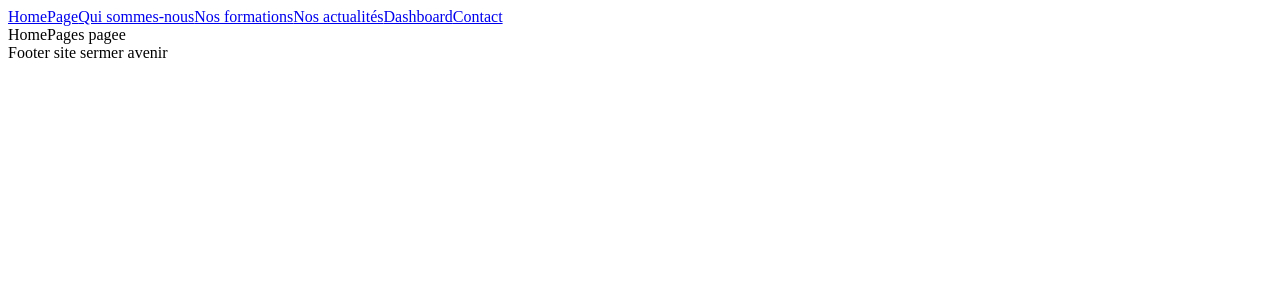
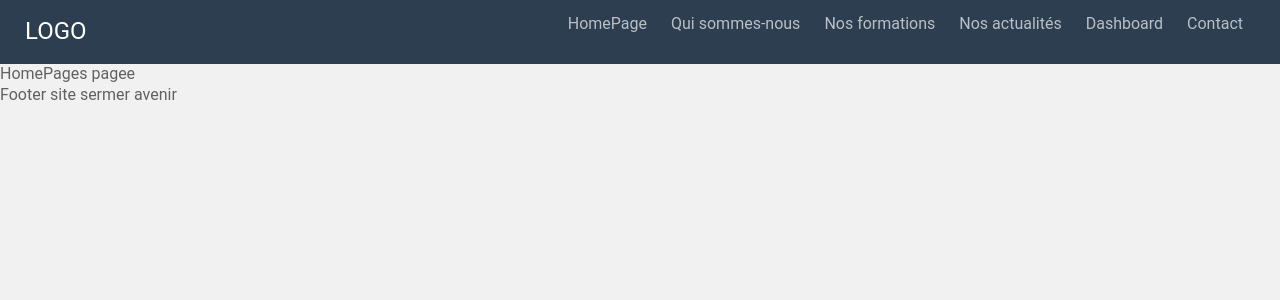
Before and after one commit to sermer12/sermer_avenir, a React (Vite) app in the folder frontend/: page / in a window 1280 px wide. Shown: the top 300 px of the page. Built offline with nearby package versions, Linux system fonts and the light colour scheme.

Commit message:
implementation de la structure de la navigation

```diff
--- a/frontend/src/components/Routes.jsx
+++ b/frontend/src/components/Routes.jsx
@@ -1,10 +1,14 @@
 import React from "react";
 import { NavLink, Outlet } from "react-router-dom";
+import "../styles/root.css"
 
 const Routes = () => {
   return (
     <>
-      <header>
+      <header className="hearder_root">
+        <div className="logo_sumer">
+          LOGO
+        </div>
         <nav>
           <NavLink to="/">HomePage</NavLink>
           <NavLink to="/Qui sommes-nous">Qui sommes-nous</NavLink>
--- /dev/null
+++ b/frontend/src/styles/root.css
@@ -0,0 +1,54 @@
+body {
+  background: #f1f1f1;
+  font-family: Roboto, sans-serif;
+  color: rgb(0, 0, 0, 0.6);
+  margin: 0;
+  line-height: 1.3;
+}
+
+a {
+  color: inherit;
+  text-decoration: none;
+}
+
+.hearder_root {
+  background-color: #2c3e50;
+  color: white;
+}
+.logo_sumer {
+  display: block;
+  text-align: center;
+  font-size: 24px;
+  padding: 11px 0;
+}
+nav {
+  text-align: center;
+  margin-bottom: 16px;
+  line-height: 1.6;
+}
+nav a {
+  display: inline-block;
+  margin: 0 12px;
+  color: rgb(255, 255, 255, 0.67);
+}
+nav a:hover {
+  color: #fff;
+}
+@media only screen and (max-width: 400px) {
+  nav a {
+    display: block;
+  }
+}
+@media only screen and (min-width: 760px) {
+  .hearder_root {
+    display: flex;
+    justify-content: space-between;
+    align-items: center;
+    height: 64px;
+    padding: 0 25px;
+  }
+  .logo_sumer,
+  nav a {
+    padding: 0;
+  }
+}
```
